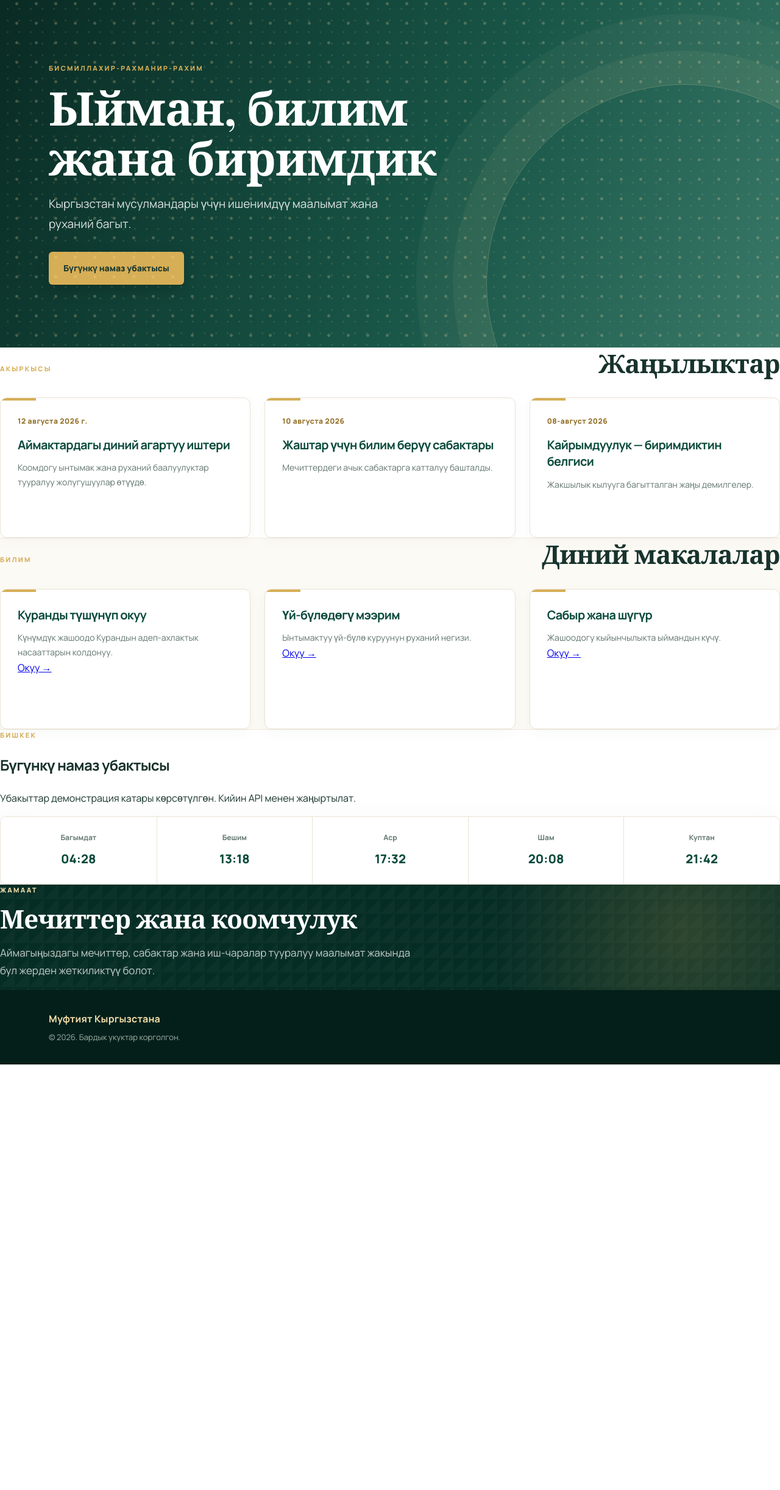
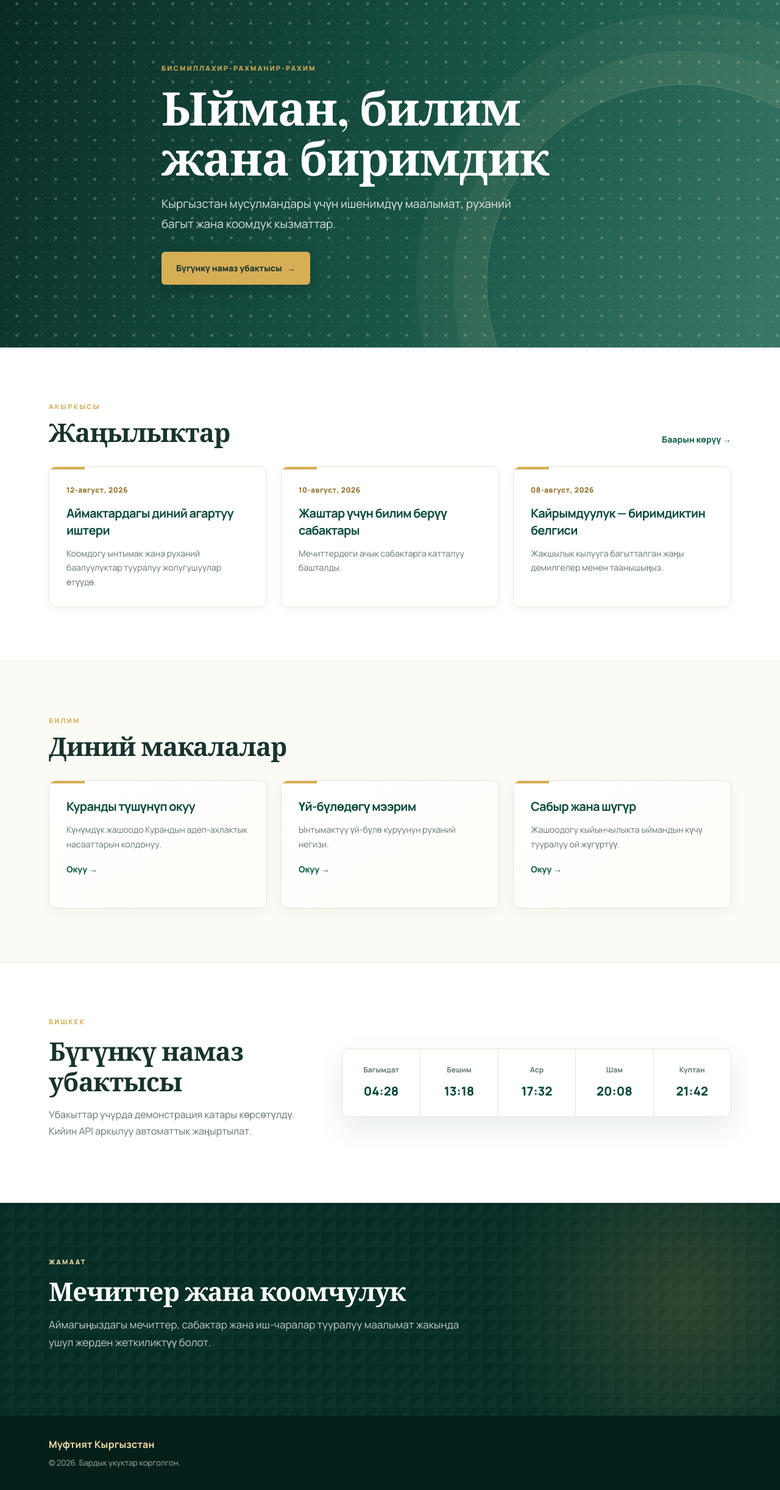
Before and after one commit to nurullo2000-ship-it/nurbek, a Django app: page / in a window 1280 px wide. Shown: the part 79-2523 px from the top of the page at 61% size. Before the commit the page ends 1825 px from the top, so only its background shows below. Run offline with Django 4.2, Linux system fonts and the light colour scheme; parts of the project's set-up code (start-up, migrations or seed data) failed here and were passed over.

Commit message:
first commit

```diff
--- /dev/null
+++ b/muftiyat_project/android-wrapper/app/src/main/res/values/styles.xml
@@ -0,0 +1,6 @@
+<resources>
+    <style name="AppTheme" parent="android:style/Theme.Material.Light.NoActionBar">
+        <item name="android:colorAccent">#0B4B3C</item>
+        <item name="android:statusBarColor">#0B4B3C</item>
+    </style>
+</resources>
--- a/muftiyat_project/apps/core/views.py
+++ b/muftiyat_project/apps/core/views.py
@@ -6,13 +6,15 @@ from rest_framework import viewsets, status, filters
 from rest_framework.decorators import action
 from rest_framework.response import Response
 from rest_framework.permissions import IsAuthenticated, AllowAny, IsAdminUser
+from drf_spectacular.utils import extend_schema
 from django_filters.rest_framework import DjangoFilterBackend
 from django.utils.translation import gettext_lazy as _
 from .models import User, Role, ContactMessage, Category, Tag, Banner, SiteConfiguration
 from .serializers import (
     UserSerializer, UserDetailSerializer, UserCreateSerializer, UserUpdateSerializer,
     RoleSerializer, ContactMessageSerializer, ContactMessageDetailSerializer,
-    CategorySerializer, TagSerializer, BannerSerializer, SiteConfigurationSerializer
+    CategorySerializer, TagSerializer, BannerSerializer, SiteConfigurationSerializer,
+    HealthStatusSerializer
 )
 
 
@@ -222,6 +224,7 @@ class HealthCheckView(viewsets.ViewSet):
     """
     permission_classes = [AllowAny]
 
+    @extend_schema(responses=HealthStatusSerializer)
     @action(detail=False, methods=['get'])
     def check(self, request):
         """Check if API is healthy"""
--- a/muftiyat_project/muftiyat/urls.py
+++ b/muftiyat_project/muftiyat/urls.py
@@ -1,14 +1,16 @@
 from django.conf import settings
 from django.conf.urls.static import static
 from django.contrib import admin
-from django.urls import path
+from django.urls import include, path
 from drf_spectacular.views import SpectacularAPIView, SpectacularSwaggerView
 from . import views
 
 urlpatterns = [
     path("", views.home, name="home"),
     path("register/", views.register, name="register"),
+    path("service-worker.js", views.service_worker, name="service-worker"),
     path("api/health/", views.api_health, name="api-health"),
+    path("api/", include("apps.core.urls")),
     path("api/schema/", SpectacularAPIView.as_view(), name="schema"),
     path("api/docs/", SpectacularSwaggerView.as_view(url_name="schema"), name="swagger-ui"),
     path("admin/", admin.site.urls),
--- a/muftiyat_project/muftiyat/views.py
+++ b/muftiyat_project/muftiyat/views.py
@@ -1,13 +1,28 @@
 from django.contrib import messages
 from django.contrib.auth import login
+from django.conf import settings
+from django.http import FileResponse, Http404
 from django.shortcuts import redirect, render
 from rest_framework.decorators import api_view
 from rest_framework.response import Response
+from drf_spectacular.utils import extend_schema
+from apps.core.serializers import HealthStatusSerializer
 from .forms import RegistrationForm
 
 
 def home(request):
     return render(request, "index.html")
+
+
+def service_worker(request):
+    """Serve the worker at the site root so it can cache the whole app."""
+    worker_path = settings.BASE_DIR / "static" / "service-worker.js"
+    if not worker_path.exists():
+        raise Http404("Service worker was not found")
+    response = FileResponse(worker_path.open("rb"), content_type="application/javascript")
+    response["Service-Worker-Allowed"] = "/"
+    response["Cache-Control"] = "no-cache"
+    return response
 
 
 def register(request):
@@ -26,6 +41,7 @@ def register(request):
     return render(request, "register.html", {"form": form})
 
 
+@extend_schema(responses=HealthStatusSerializer)
 @api_view(["GET"])
 def api_health(request):
     """Check that the Muftiyat API is available."""
--- a/muftiyat_project/requirements.txt
+++ b/muftiyat_project/requirements.txt
@@ -2,5 +2,6 @@ Django>=4.2,<5.0
 Pillow>=10.0
 djangorestframework>=3.14,<4.0
 drf-spectacular>=0.27,<1.0
+django-filter>=23.5,<24.0
 # Optional PostgreSQL driver for production:
 # psycopg2-binary>=2.9
--- a/muftiyat_project/static/css/style.css
+++ b/muftiyat_project/static/css/style.css
@@ -51,6 +51,8 @@ nav a:hover::after { transform: scaleX(1); }
 .section-heading { display: flex; align-items: end; justify-content: space-between; margin-bottom: 32px; }
 .section-heading h2, .split h2, .green h2 { margin: 0; font-family: 'Playfair Display', Georgia, serif; font-size: clamp(30px, 4vw, 42px); line-height: 1.2; }
 .section-heading .eyebrow { margin-bottom: 6px; }
+.section-link { color: var(--green-700); font-size: 14px; font-weight: 800; text-decoration: none; }
+.section-link:hover { color: #a47a20; transform: translateX(3px); }
 .cards { display: grid; grid-template-columns: repeat(3, 1fr); gap: 23px; }
 .card { position: relative; min-height: 230px; padding: 28px; overflow: hidden; border: 1px solid var(--line); border-radius: 11px; background: var(--paper); box-shadow: 0 6px 20px rgba(14,65,52,.04); transition: transform .25s ease, box-shadow .25s ease, border-color .25s ease; }
 .card::before { position: absolute; top: 0; left: 0; width: 58px; height: 4px; background: var(--gold); content: ''; transition: width .25s ease; }
@@ -116,6 +118,7 @@ footer p { margin: 5px 0 0; color: #9db1aa; font-size: 13px; }
   .hero-content { padding: 60px 0; }
   .section { padding: 64px 0; }
   .cards, .split { grid-template-columns: 1fr; gap: 18px; }
+  .section-heading { align-items: flex-start; gap: 12px; flex-direction: column; }
   .prayer-grid { grid-template-columns: repeat(2, 1fr); }
   .prayer-grid div + div { border-left: 1px solid var(--line); }
   .prayer-grid div:nth-child(odd) { border-left: 0; }
--- a/muftiyat_project/static/js/main.js
+++ b/muftiyat_project/static/js/main.js
@@ -1,4 +1,7 @@
 document.querySelector('.menu-button')?.addEventListener('click', () => {
+  const button = document.querySelector('.menu-button');
   const nav = document.querySelector('nav');
-  nav.style.display = nav.style.display === 'flex' ? '' : 'flex';
+  const isOpen = nav.style.display === 'flex';
+  nav.style.display = isOpen ? '' : 'flex';
+  button.setAttribute('aria-expanded', String(!isOpen));
 });
--- a/muftiyat_project/templates/index.html
+++ b/muftiyat_project/templates/index.html
@@ -1,22 +1,31 @@
-
 {% load static %}
-<!DOCTYPE html>
+<!doctype html>
 <html lang="ky">
 <head>
   <meta charset="utf-8">
   <meta name="viewport" content="width=device-width, initial-scale=1">
-  <title>Кыргызстан Мусулмандарынын Дин Башкармалыгы</title>
+  <meta name="description" content="Кыргызстан Мусулмандарынын Дин Башкармалыгынын расмий маалымат порталы.">
+  <meta name="theme-color" content="#0b4b3c">
+  <meta name="mobile-web-app-capable" content="yes">
+  <meta name="apple-mobile-web-app-capable" content="yes">
+  <meta name="apple-mobile-web-app-status-bar-style" content="default">
+  <title>Кыргызстан Муфтияты</title>
+  <link rel="preconnect" href="https://fonts.googleapis.com">
+  <link rel="preconnect" href="https://fonts.gstatic.com" crossorigin>
+  <link rel="manifest" href="{% static 'manifest.webmanifest' %}">
+  <link rel="icon" href="{% static 'icons/muftiyat-icon.svg' %}" type="image/svg+xml">
+  <link rel="apple-touch-icon" href="{% static 'icons/muftiyat-icon.svg' %}">
   <link rel="stylesheet" href="{% static 'css/style.css' %}">
 </head>
 <body>
   <header class="site-header">
     <div class="container nav">
-      <a class="brand" href="/">
-        <span class="brand-mark">☪</span>
+      <a class="brand" href="/" aria-label="Башкы бет">
+        <span class="brand-mark" aria-hidden="true">☪</span>
         <span>Муфтият<br><small>Кыргызстан</small></span>
       </a>
-      <button class="menu-button" aria-label="Менюну ачуу">☰</button>
-      <nav>
+      <button class="menu-button" type="button" aria-label="Менюну ачуу" aria-expanded="false">☰</button>
+      <nav aria-label="Негизги меню">
         <a href="#news">Жаңылыктар</a>
         <a href="#articles">Макалалар</a>
         <a href="#prayer">Намаз убактысы</a>
@@ -28,95 +37,59 @@
 
   <main>
     <section class="hero">
-      <div class="container Hero-content">
+      <div class="container hero-content">
         <p class="eyebrow">БИСМИЛЛАХИР-РАХМАНИР-РАХИМ</p>
         <h1>Ыйман, билим жана биримдик</h1>
-        <p>Кыргызстан мусулмандары үчүн ишенимдүү маалымат жана руханий багыт.</p>
-        <a class="button" href="#prayer">Бүгүнкү намаз убактысы</a>
+        <p>Кыргызстан мусулмандары үчүн ишенимдүү маалымат, руханий багыт жана коомдук кызматтар.</p>
+        <a class="button" href="#prayer">Бүгүнкү намаз убактысы <span aria-hidden="true">→</span></a>
       </div>
     </section>
 
-    <section id="news" class="containersection">
-      <div class="section-heading">
-        <p class="eyebrow">АКЫРКЫСЫ</p>
-        <h2>Жаңылыктар</h2>
-      </div>
-      <div class="cards">
-        <article class="card">
-          <span>12 августа 2026 г.</span>
-          <h3>Аймактардагы диний агартуу иштери</h3>
-          <p>Коомдогу ынтымак жана руханий баалуулуктар тууралуу жолугушуулар өтүүдө.</p>
-        </article>
-        <article class="card">
-          <span>10 августа 2026</span>
-          <h3>Жаштар үчүн билим берүү сабактары</h3>
-          <p>Мечиттердеги ачык сабактарга катталуу башталды.</p>
-        </article>
-        <article class="card">
-          <span>08-август 2026</span>
-          <h3>Кайрымдуулук — биримдиктин белгиси</h3>
-          <p>Жакшылык кылууга багытталган жаңы демилгелер.</p>
-        </article>
-      </div>
-    </section>
-
-    <section id="articles" class="cream">
-      <div class="containersection">
+    <section id="news" class="section">
+      <div class="container">
         <div class="section-heading">
-          <p class="eyebrow">БИЛИМ</p>
-          <h2>Диний макалалар</h2>
+          <div><p class="eyebrow">АКЫРКЫСЫ</p><h2>Жаңылыктар</h2></div>
+          <a class="section-link" href="/news/">Баарын көрүү →</a>
         </div>
         <div class="cards">
-          <article class="card Article">
-            <h3>Куранды түшүнүп окуу</h3>
-            <p>Күнүмдүк жашоодо Курандын адеп-ахлактык насааттарын колдонуу.</p>
-            <a href="#">Окуу →</a>
-          </article>
-          <article class="card Article">
-            <h3>Үй-бүлөдөгү мээрим</h3>
-            <p>Ынтымактуу үй-бүлө куруунун руханий негизи.</p>
-            <a href="#">Окуу →</a>
-          </article>
-          <article class="card Article">
-            <h3>Сабыр жана шүгүр</h3>
-            <p>Жашоодогу кыйынчылыкта ыймандын күчү.</p>
-            <a href="#">Окуу →</a>
-          </article>
+          <article class="card"><span>12-август, 2026</span><h3>Аймактардагы диний агартуу иштери</h3><p>Коомдогу ынтымак жана руханий баалуулуктар тууралуу жолугушуулар өтүүдө.</p></article>
+          <article class="card"><span>10-август, 2026</span><h3>Жаштар үчүн билим берүү сабактары</h3><p>Мечиттердеги ачык сабактарга катталуу башталды.</p></article>
+          <article class="card"><span>08-август, 2026</span><h3>Кайрымдуулук — биримдиктин белгиси</h3><p>Жакшылык кылууга багытталган жаңы демилгелер менен таанышыңыз.</p></article>
         </div>
       </div>
     </section>
 
-    <section id="prayer" class="containersection Split">
-      <div>
-        <p class="eyebrow">БИШКЕК</p>
-        <h2>Бүгүнкү намаз убактысы</h2>
-        <p>Убакыттар демонстрация катары көрсөтүлгөн. Кийин API менен жаңыртылат.</p>
-      </div>
-      <div class="prayer-grid">
-        <div><b>Багымдат</b><span>04:28</span></div>
-        <div><b>Бешим</b><span>13:18</span></div>
-        <div><b>Аср</b> <span>17:32</span></div>
-        <div><b>Шам</b><span>20:08</span></div>
-        <div><b>Куптан</b><span>21:42</span></div>
+    <section id="articles" class="section cream">
+      <div class="container">
+        <div class="section-heading"><div><p class="eyebrow">БИЛИМ</p><h2>Диний макалалар</h2></div></div>
+        <div class="cards">
+          <article class="card article"><h3>Куранды түшүнүп окуу</h3><p>Күнүмдүк жашоодо Курандын адеп-ахлактык насааттарын колдонуу.</p><a href="#">Окуу →</a></article>
+          <article class="card article"><h3>Үй-бүлөдөгү мээрим</h3><p>Ынтымактуу үй-бүлө куруунун руханий негизи.</p><a href="#">Окуу →</a></article>
+          <article class="card article"><h3>Сабыр жана шүгүр</h3><p>Жашоодогу кыйынчылыкта ыймандын күчү тууралуу ой жүгүртүү.</p><a href="#">Окуу →</a></article>
+        </div>
       </div>
     </section>
 
-    <section id="mosques" class="green">
-      <div class="containersection">
-        <p class="eyebrow gold">ЖАМААТ</p>
-        <h2>Мечиттер жана коомчулук</h2>
-        <p>Аймагыңыздагы мечиттер, сабактар жана иш-чаралар тууралуу маалымат жакында бул жерден жеткиликтүү болот.</p>
+    <section id="prayer" class="section">
+      <div class="container split">
+        <div><p class="eyebrow">БИШКЕК</p><h2>Бүгүнкү намаз убактысы</h2><p>Убакыттар учурда демонстрация катары көрсөтүлдү. Кийин API аркылуу автоматтык жаңыртылат.</p></div>
+        <div class="prayer-grid">
+          <div><b>Багымдат</b><span>04:28</span></div><div><b>Бешим</b><span>13:18</span></div><div><b>Аср</b><span>17:32</span></div><div><b>Шам</b><span>20:08</span></div><div><b>Куптан</b><span>21:42</span></div>
+        </div>
       </div>
+    </section>
+
+    <section id="mosques" class="section green">
+      <div class="container"><p class="eyebrow gold">ЖАМААТ</p><h2>Мечиттер жана коомчулук</h2><p>Аймагыңыздагы мечиттер, сабактар жана иш-чаралар тууралуу маалымат жакында ушул жерден жеткиликтүү болот.</p></div>
     </section>
   </main>
 
-  <footer>
-    <div class="container">
-      <strong>Муфтият Кыргызстана</strong>
-      <p>© 2026. Бардык укуктар корголгон.</p>
-    </div>
-  </footer>
-
+  <footer><div class="container"><strong>Муфтият Кыргызстан</strong><p>© 2026. Бардык укуктар корголгон.</p></div></footer>
   <script src="{% static 'js/main.js' %}"></script>
+  <script>
+    if ('serviceWorker' in navigator) {
+      window.addEventListener('load', () => navigator.serviceWorker.register('/service-worker.js'));
+    }
+  </script>
 </body>
 </html>
```
Also changed, not shown: muftiyat_project/android-wrapper/app/src/main/AndroidManifest.xml (added, +11 -0 lines), muftiyat_project/apps/core/serializers.py (+10 -2 lines), muftiyat_project/static/service-worker.js (added, +27 -0 lines), muftiyat_project/android-wrapper/README.md (added), muftiyat_project/static/icons/muftiyat-icon.svg (added), muftiyat_project/static/manifest.webmanifest (added), 5 other files.
